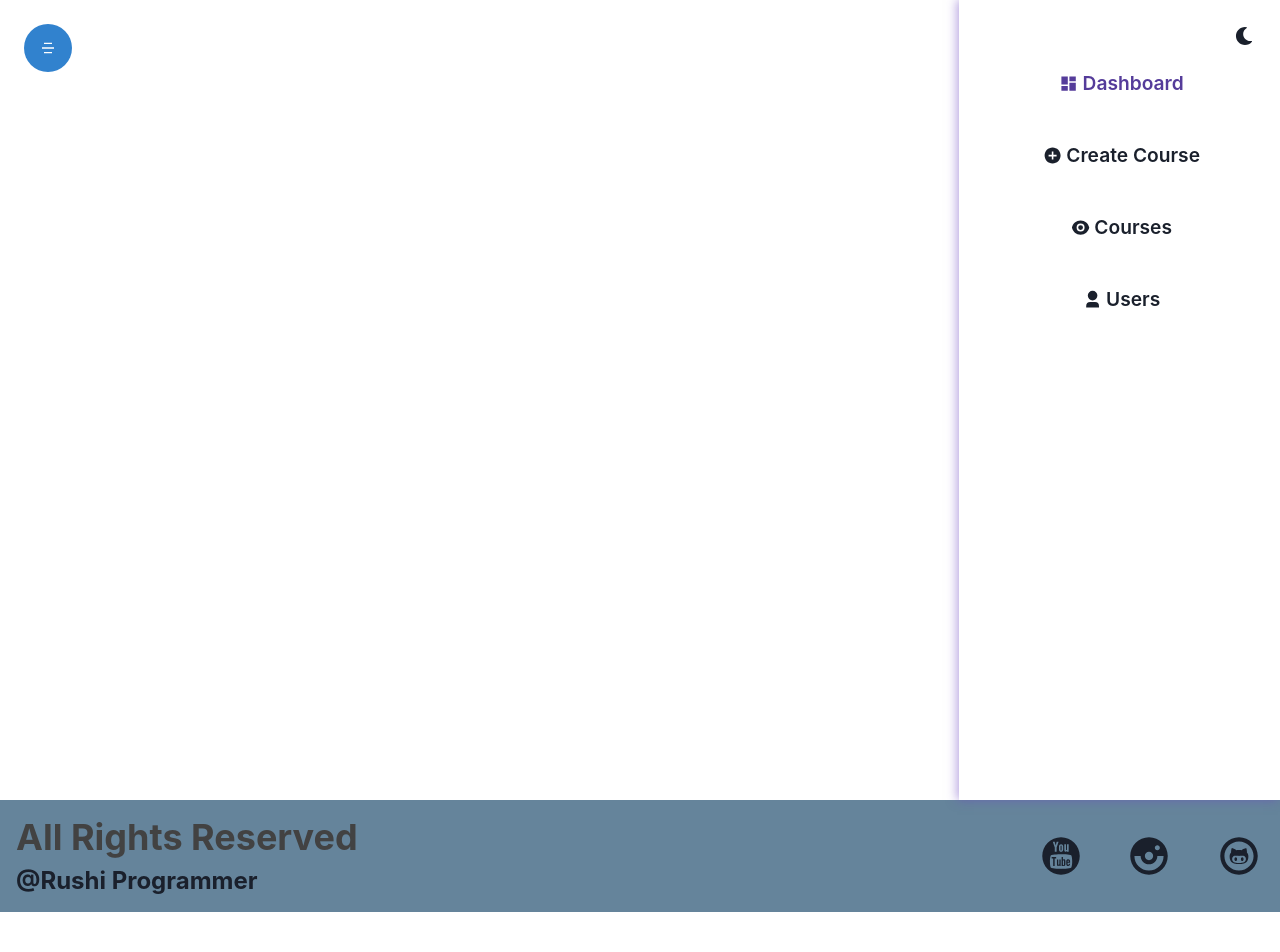
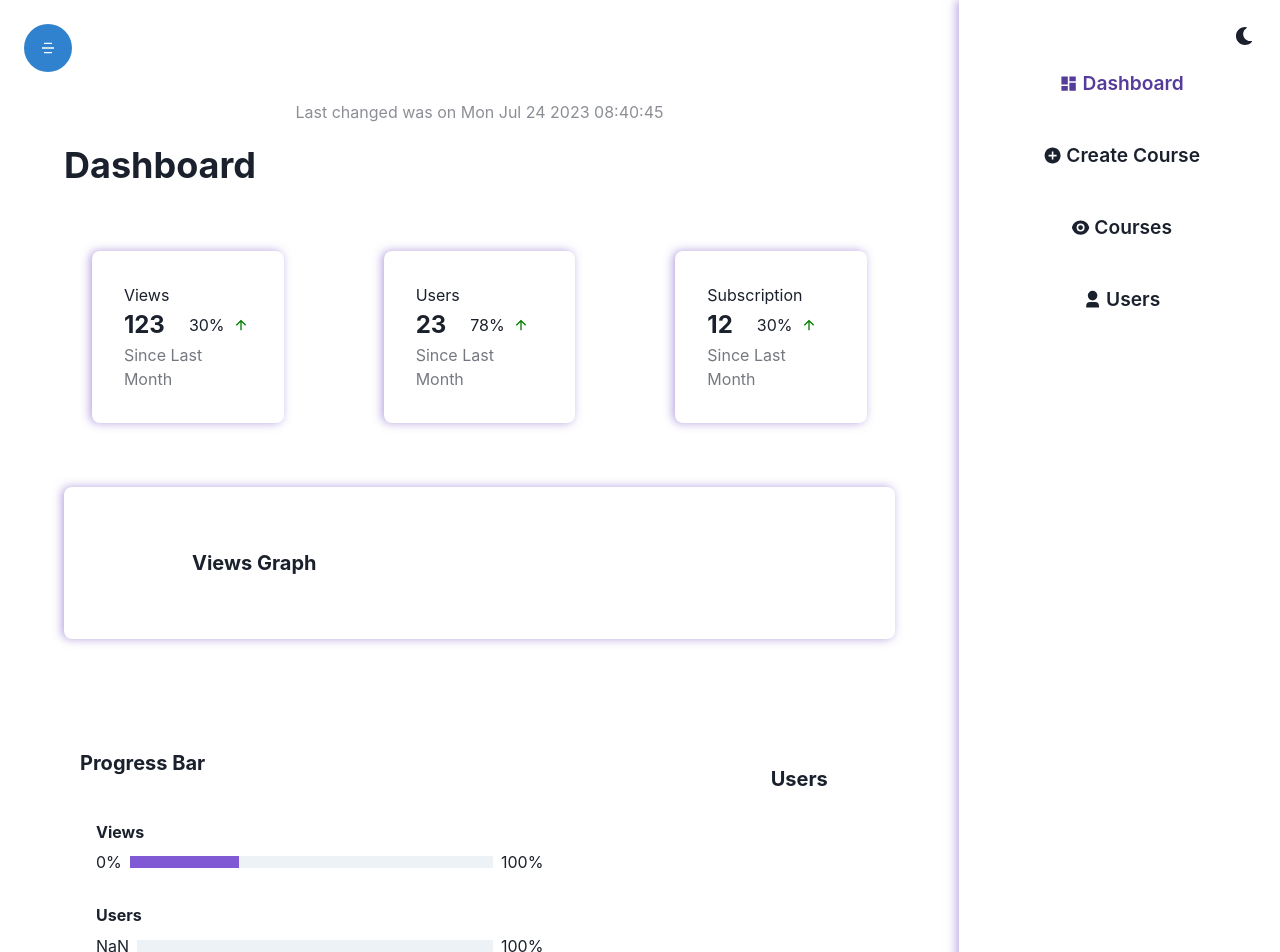
Before and after one commit to hrushikeshmysala2003/Study-App, a React (Create React App) app in the folder studyapp/: page /admin/dashboard in a window 1280 px wide. Shown: the top 952 px of the page. Before the commit the page ends 912 px from the top, so only its background shows below. Built offline with nearby package versions, Linux system fonts and the light colour scheme.

Commit message:
Added Admin Page Graphs left

```diff
--- a/studyapp/src/components/Admin/Dashboard/Dashboard.jsx
+++ b/studyapp/src/components/Admin/Dashboard/Dashboard.jsx
@@ -1,14 +1,85 @@
 import React from 'react'
 
-import { Box, Grid } from '@chakra-ui/react'
+import { Box, Grid, HStack, Heading, Progress, Stack, Text } from '@chakra-ui/react'
 
 import cursor from "../../../assets/images/cursor.png"
 import Sidebar from '../Sidebar'
+import { RiArrowDownLine, RiArrowUpLine } from 'react-icons/ri'
+
+const Databox = ({title, qty, qtyPercentage, profit}) => {
+  return (
+    <Box w={["full", "20%"]} boxShadow={"-2px 0 10px rgba(107, 70, 193, 0.5)"} p="8" borderRadius={"lg"} >
+      <Text children={title} />
+      <HStack spacing={"6"}>
+        <Text fontSize={"2xl"} fontWeight={"bold"} children={qty} />
+        <HStack>
+        <Text children={`${qtyPercentage}%`} />
+        {profit?(
+          <RiArrowUpLine color='green' />
+        ):(
+          <RiArrowDownLine color='red' />
+        )}
+      </HStack>
+      </HStack>
+
+      <Text children="Since Last Month" opacity={0.6} />
+    </Box>
+  )
+}
+
+const Bar = ({title, value, profit}) => (
+  <Box py={"4"} px={["0", "20"]} >
+    <Heading size={"sm"} children={title} mb="2" />
+    <HStack w={"full"} alignItems={"center"} >
+      <Text children={profit ? "0%" : -`${value}%`} />
+
+        <Progress w={"full"} value={profit ? value : 0} colorScheme='purple' />
+      <Text children={`${value>100 ? value : 100}%`} />
+
+    </HStack>
+  </Box>
+)
+
 const Dashboard = () => {
   return (
     <Grid css={{cursor: `url(${cursor}), default`}} minH={"100vh"} templateColumns={["1fr", "5fr 1fr"]} >
-        <Box >
+        <Box boxSizing='border-box'  py="20" px={["4", "0"]} >
+          <Text m={["2", "5"]} textAlign={"center"} opacity={0.5} children={`Last changed was on ${String(new Date()).split('G')[0]} `} />
+
+          <Heading children="Dashboard" ml={["0", "16"]} mb="16" textAlign={["center", "left"]} />
+
+          <Stack direction={["column", "row"]} minH={"24"} justifyContent={"space-evenly"} >
+            <Databox  title="Views" qty={123} qtyPercentage={30} profit={true} />
+            <Databox  title="Users" qty={23} qtyPercentage={78} profit={true} />
+            <Databox  title="Subscription" qty={12} qtyPercentage={30} profit={true} />
+          </Stack>
+
+          <Box borderRadius={"lg"} m={["0", "16"]} p={["0", "16"]} mt={["4", "16"]}
+          boxShadow={"-2px 0 10px rgba(107, 70, 193, 0.5)"} >
+            <Heading textAlign={["center", "left"]} size={"md"} children="Views Graph" pt={["8", "0"]} ml={["0", "16"]} />
+            {/* Line Graph here */}
+          </Box>
+
+          <Grid templateColumns={["1fr", "2fr 1fr"]}>
+            <Box p={"4"} >
+              <Heading textAlign={["center", "left"]} size={"md"} children="Progress Bar" my={"8"} ml={["0", "16"]} />
+
+              <Box>
+                <Bar profit={true} title={"Views"} value={30} />
+                <Bar profit={false} title={"Users"} value={78} />
+                <Bar profit={true} title={"Subscription"} value={20} />
+              </Box>
+            </Box>
+
+            <Box p={["0", "16"]} boxSizing='border-box' py="4" >
+              <Heading textAlign={"center"} size={"md"} mb="4" children="Users" />
+              {/* Doughnut Graph */}
+            </Box>
+
+
+          </Grid>
         </Box>
+
         <Sidebar />
     </Grid>
   )
```
Also changed, not shown: studyapp/src/components/Admin/Dashboard/Chart.jsx (added, +34 -0 lines).
